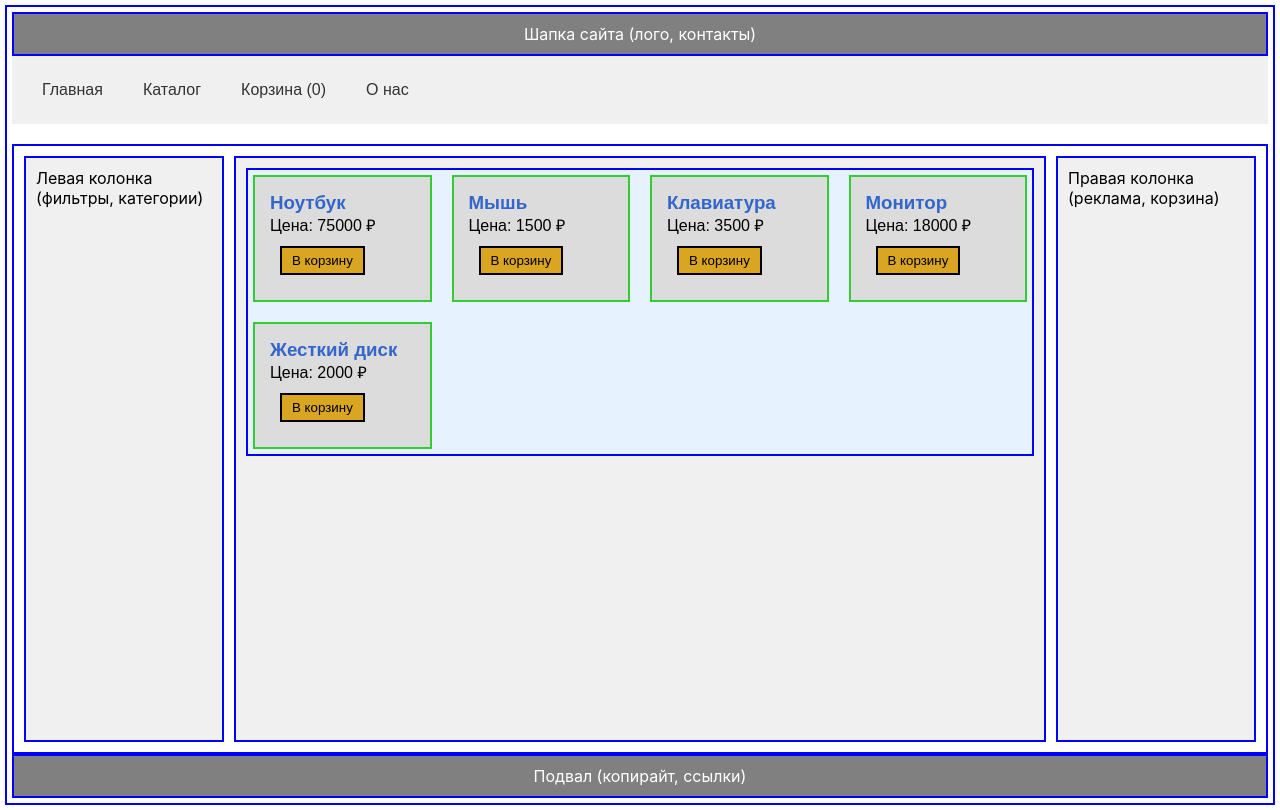
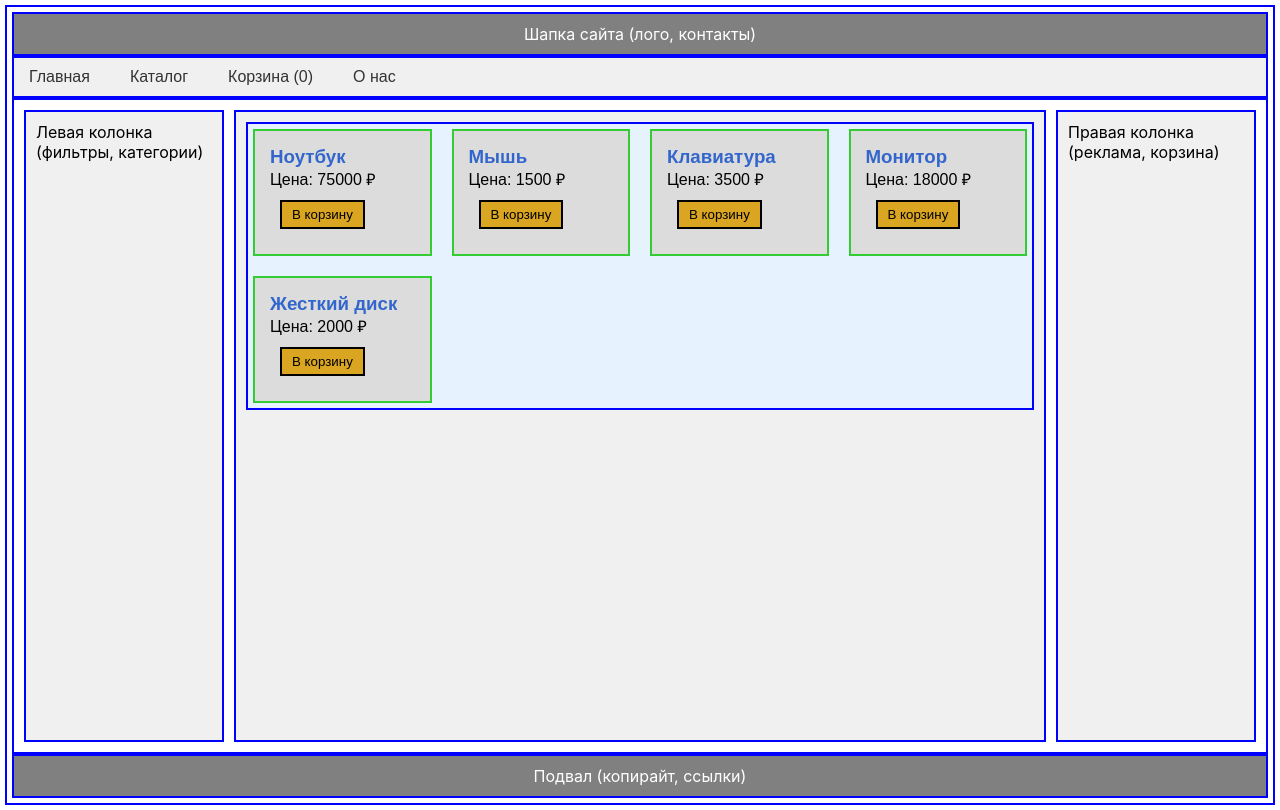
Before and after one commit to hayralik/store, a React (Create React App) app: page /store/catalog in a window 1280 px wide. Built offline with nearby package versions, Linux system fonts and the light colour scheme.

Commit message:
Update navigation.css

```diff
--- a/src/components/navigation/navigation.css
+++ b/src/components/navigation/navigation.css
@@ -1,7 +1,8 @@
 .nav {
-  padding: 20px;
+  border: 2px solid blue;
+  padding: 5px;
   background-color: #f0f0f0;
-  margin-bottom: 20px;
+  margin-bottom: 0px;
   display: flex;
   gap: 20px;
   font-family: Arial, sans-serif;
```
